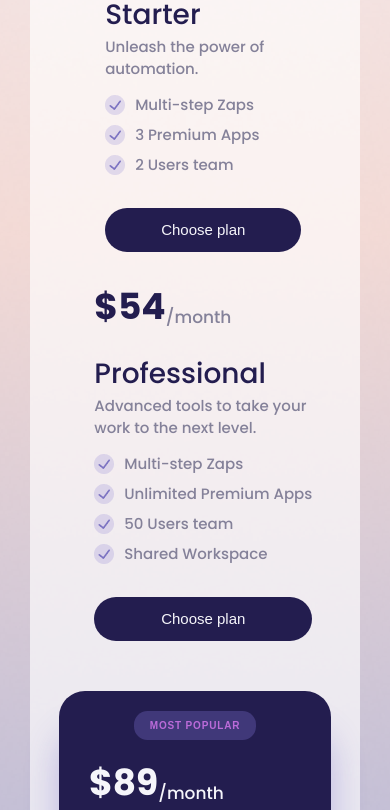
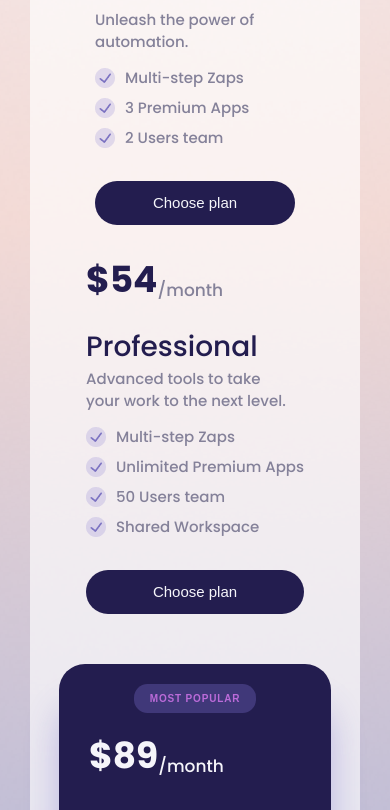
Before and after one commit to YuliyaAdamiv/TariffPlans, a website: page src/html/index.html in a window 390 px wide. Shown: the part 570-1380 px from the top of the page. Drawn offline with Linux system fonts and the light colour scheme; files that its build step writes are made by us from their sources; files whose address does not match are found by name.

Commit message:
edit responsive

```diff
--- a/src/html/index.html
+++ b/src/html/index.html
@@ -25,7 +25,7 @@
             <section class="title">
                 <h3 class="title-item">Plans & Pricing</h3>
                 <div class="title-items">
-                    <p class="title-description">Whether your time-saving automation needs are large or small,<br> we’re
+                    <p class="title-description">Whether your time-saving automation needs are large or small, we’re
                         here to
                         help you scale.</p>
                     <div class='title-btn'>
@@ -41,7 +41,7 @@
                         <div class="tariff-month">/month</div>
                     </div>
                     <div class="tariff-name">Starter</div>
-                    <div class="tariff-description">Unleash the power of<br> automation.</div>
+                    <div class="tariff-description">Unleash the power of automation.</div>
                     <div class="tariff-list">
                         <div class="tariff-item">
                             <img src='img/Pricing/check-circle-1.png' alt="check">
@@ -64,7 +64,7 @@
                         <div class="tariff-month">/month</div>
                     </div>
                     <div class="tariff-name">Professional</div>
-                    <div class="tariff-description">Advanced tools to take your<br> work to the next level.</div>
+                    <div class="tariff-description">Advanced tools to take your work to the next level.</div>
                     <div class="tariff-list">
                         <div class="tariff-item">
                             <img src='img/Pricing/check-circle-1.png' alt="check">
@@ -92,7 +92,7 @@
                         <div class="tariff-month white">/month</div>
                     </div>
                     <div class="tariff-name white">Company</div>
-                    <div class="tariff-description white">Automation plus enterprise-<br>grade features.</div>
+                    <div class="tariff-description white">Automation plus enterprise-grade features.</div>
                     <div class="tariff-list">
                         <div class="tariff-item white">
                             <img src='img/Pricing/check-circle-1.png' alt="check">
--- a/src/scss/header.scss
+++ b/src/scss/header.scss
@@ -24,6 +24,11 @@
     background: $hover-btn;
   }
 }
+@media (max-width: 768px) {
+  .container-header {
+    padding: 40px 30px;
+  }
+}
 @media (max-width: 480px) {
   .header_btn {
     display: none;
--- a/src/scss/tariff.scss
+++ b/src/scss/tariff.scss
@@ -31,6 +31,7 @@
   color: $dark-violet;
 }
 .tariff-description {
+  max-width: 220px;
   font-weight: 500;
   font-size: 15px;
   line-height: 22px;
@@ -110,17 +111,28 @@
   padding-bottom: 83px;
 }
 .tariff .card {
-  margin-right: 100px;
+  margin-right: 59px;
 }
 
 @media (max-width: 1250px) {
   .tariff .card {
-    margin-right: 1%;
+    margin-right: 5%;
+  }
+}
+@media (max-width: 1200px) {
+  .tariff .card {
+    margin-right: 3%;
+  }
+  .tariff {
+    padding: 40px 0 40px 45px;
   }
 }
 @media (max-width: 999px) {
+  .tariff {
+    justify-content: space-between;
+  }
   .tariff .card {
-    margin-right: 20%;
+    margin-right: 17%;
   }
   .card-3 {
     position: relative;
@@ -131,11 +143,32 @@
 }
 @media (max-width: 920px) {
   .tariff .card {
-    margin-right: 6%;
-    margin-left: 5%;
+    margin-right: 9%;
   }
 }
 @media (max-width: 768px) {
+  .card {
+    margin-top: 32px;
+  }
+  .tariff-description {
+    max-width: 200px;
+  }
+  .tariff .card {
+    margin-right: 3%;
+  }
+
+  .popular {
+    margin: 0 auto 20px;
+    display: block;
+  }
+  .card-3 {
+    width: 210px;
+  }
+  .tariff-choose {
+    padding: 11px 27px;
+  }
+}
+@media (max-width: 600px) {
   .tariff {
     display: flex;
     flex-direction: column;
@@ -145,8 +178,12 @@
   .tariff .card {
     margin-right: 0;
   }
-  .card {
-    margin-top: 32px;
+  .card-3 {
+    width: 272px;
+    margin-bottom: 8px;
+  }
+  .tariff-choose {
+    padding: 11px 56px;
   }
 }
 @media (max-width: 480px) {
--- a/src/scss/title.scss
+++ b/src/scss/title.scss
@@ -11,6 +11,7 @@
   font-size: 18px;
   line-height: 27px;
   color: $grey-violet;
+  max-width: 584px;
 }
 .btn {
   font-weight: 500;
@@ -49,12 +50,11 @@
   .title-items {
     display: flex;
     flex-direction: column;
+    margin-bottom: 32px;
   }
   .title-description {
+    max-width: 100%;
     margin-bottom: 37px;
-  }
-  .title-items {
-    margin-bottom: 32px;
   }
 }
 @media (max-width: 360px) {
```
Also changed, not shown: src/scss/main.scss (+6 -1 lines), dist/css/style.css, dist/index.html.
